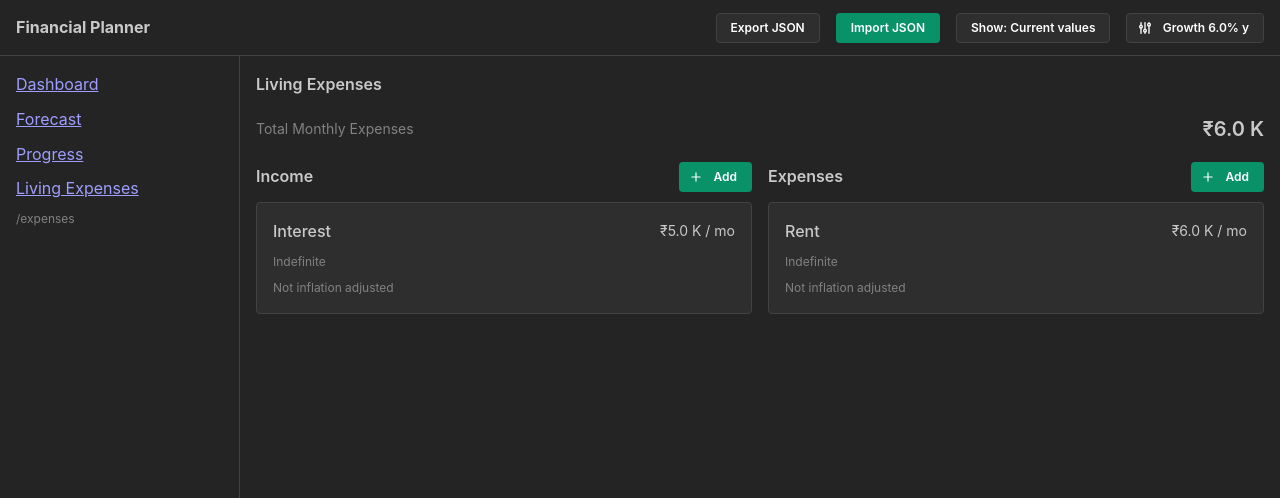
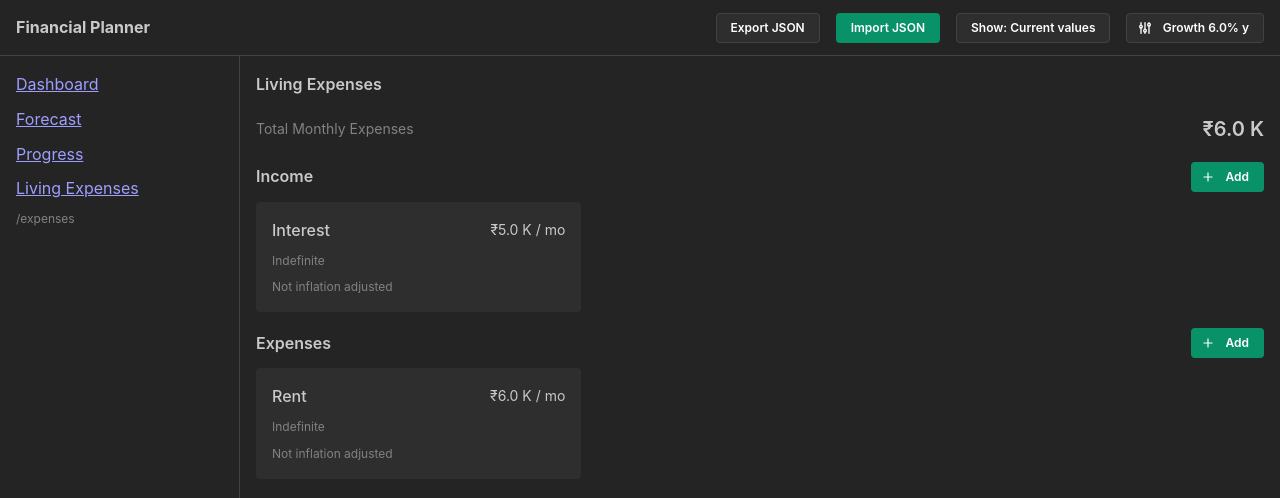
Before and after one commit to mdtanveer/fireapp, a React (Vite) app: page /expenses in a window 1280 px wide. Shown: the top 498 px of the page. Built offline with nearby package versions, Linux system fonts and the light colour scheme.

Commit message:
Update card layout

```diff
--- a/src/components/forecast/CashflowForm.tsx
+++ b/src/components/forecast/CashflowForm.tsx
@@ -6,6 +6,7 @@ import {
   Group,
   Stack,
   Text,
+  SimpleGrid,
 } from "@mantine/core";
 import { IconEdit, IconPlus, IconTrash } from "@tabler/icons-react";
 import React from "react";
@@ -63,7 +64,7 @@ function CashflowCard({ h, onEdit }: { h: CashflowHead; onEdit: () => void }) {
   }
 
   return (
-    <Card withBorder onClick={onEdit}>
+    <Card onClick={onEdit}>
       <Stack gap="xs">
         <Group justify="space-between">
           <Text fw={500}>{h.name}</Text>
@@ -112,7 +113,7 @@ export function CashflowForm({
 
   return (
     <>
-      <Group grow align="flex-start">
+      <Stack>
         <Box>
           <Group justify="space-between" mb="xs">
             <Text fw={600}>Income</Text>
@@ -133,7 +134,7 @@ export function CashflowForm({
               Add
             </Button>
           </Group>
-          <Stack>
+          <SimpleGrid cols={3}>
             {income.map((h) => (
               <CashflowCard
                 h={h}
@@ -144,7 +145,7 @@ export function CashflowForm({
                 }}
               />
             ))}
-          </Stack>
+          </SimpleGrid>
         </Box>
 
         <Box>
@@ -167,7 +168,7 @@ export function CashflowForm({
               Add
             </Button>
           </Group>
-          <Stack>
+          <SimpleGrid cols={3}>
             {expenses.map((h) => (
               <CashflowCard
                 h={h}
@@ -178,9 +179,9 @@ export function CashflowForm({
                 }}
               />
             ))}
-          </Stack>
+          </SimpleGrid>
         </Box>
-      </Group>
+      </Stack>
 
       <HeadEditModal
         opened={opened}
```
